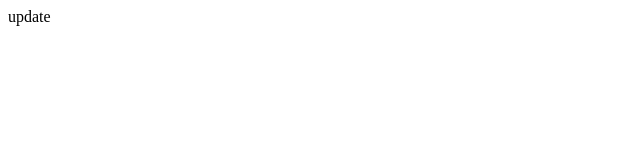
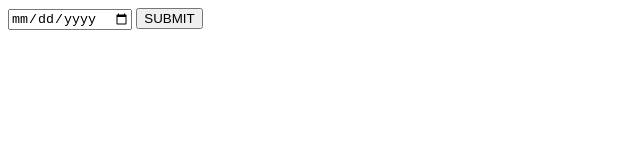
Before and after one commit to computerdev7/new-repo, a plain HTML site: page index.html in a window 1280 px wide. Shown: the whole page, without its empty margins (0-640 px from the left). Drawn offline with Linux system fonts and the light colour scheme.

Commit message:
added basic date choosing

```diff
--- a/index.html
+++ b/index.html
@@ -6,6 +6,9 @@
     <title>Document</title>
 </head>
 <body>
-    update
+    <form>
+        <input type="date">
+        <button>SUBMIT</button>
+    </form>
 </body>
 </html>
```
